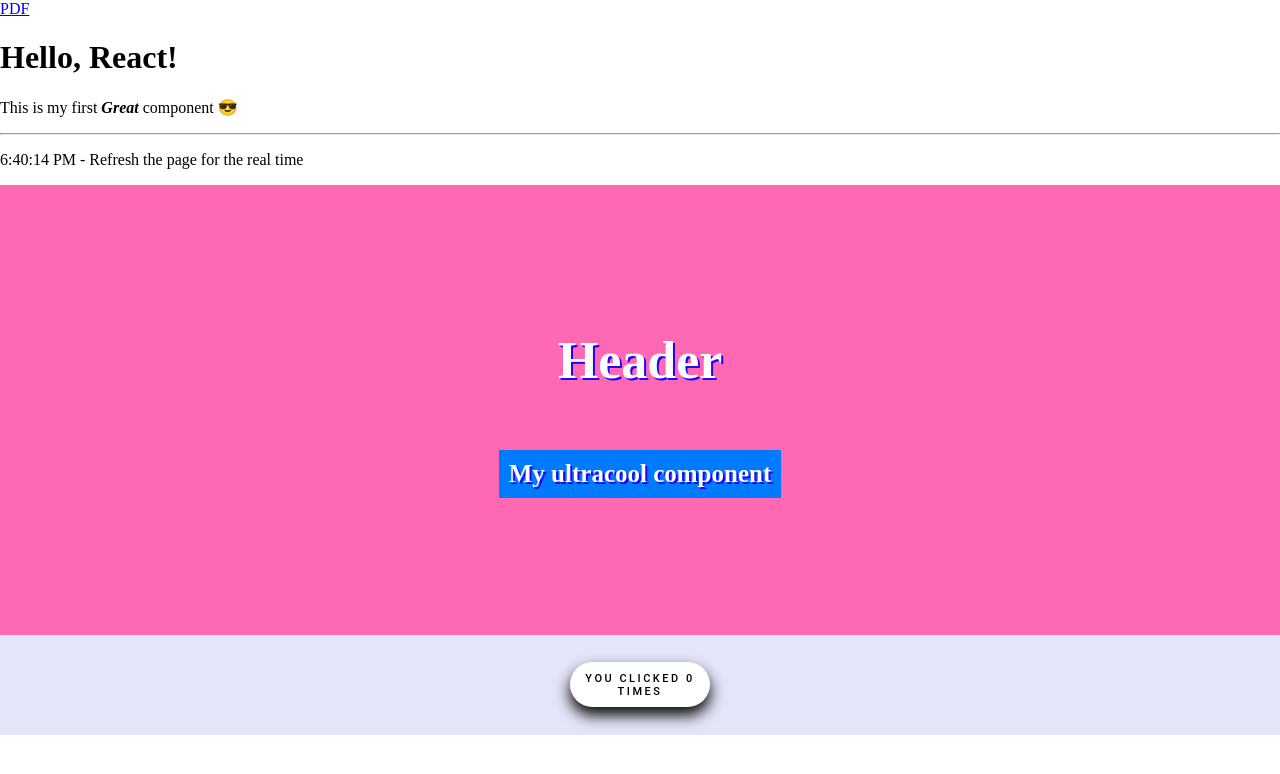
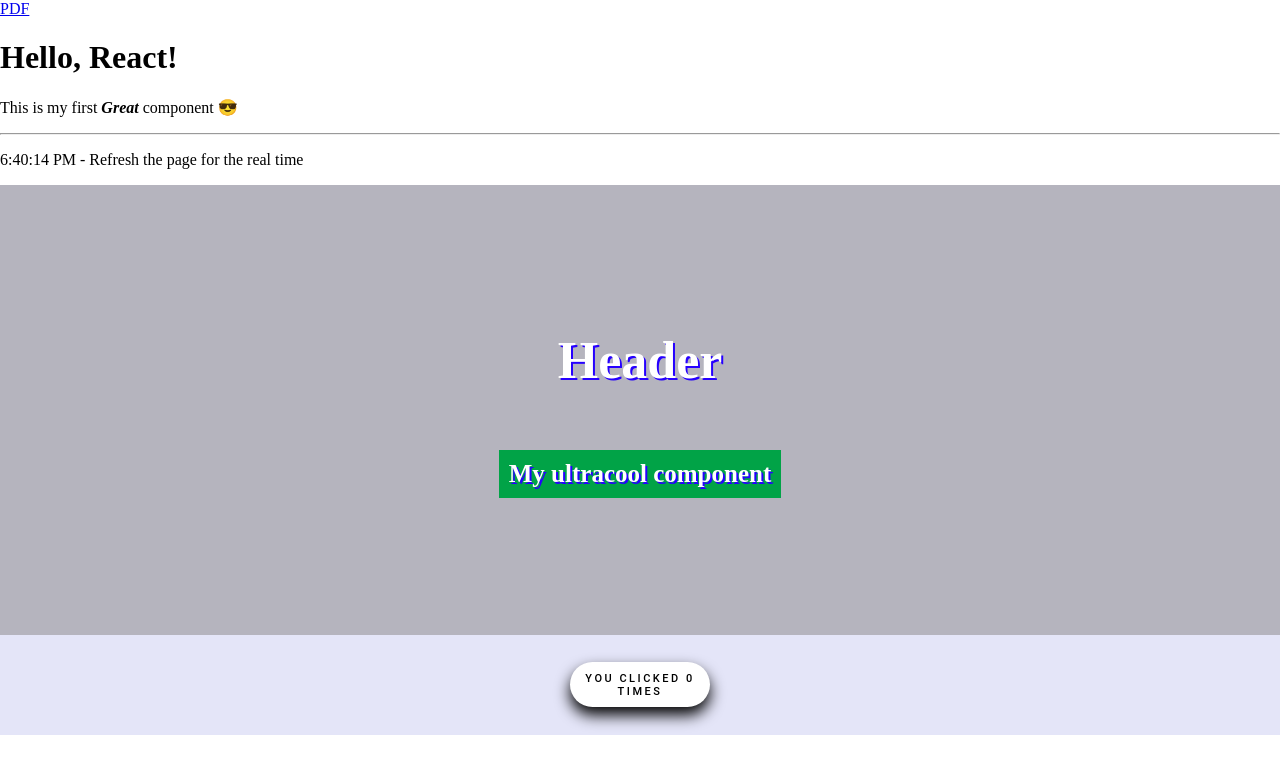
Before and after one commit to Supernuija/portfolio, a React (Create React App) app: page / in a window 1280 px wide. Shown: the top 774 px of the page. Built offline with nearby package versions, Linux system fonts and the light colour scheme.

Commit message:
grey background

```diff
--- a/src/components/example/someExampleComponent.module.scss
+++ b/src/components/example/someExampleComponent.module.scss
@@ -1,7 +1,7 @@
 .container {
     width: 100%;
     height: 450px;
-    background: hotpink;
+    background: rgb(181, 180, 190);
     display: flex;
     flex-direction: column;
     justify-content: center;
@@ -18,7 +18,7 @@
       font-size: 25px;
       color: rgb(255, 255, 255);
       text-shadow: 2px 2px #2600ff;
-      background: rgb(0, 123, 255);
+      background: rgb(1, 163, 71);
       padding: 10px;
     }
   }
```
